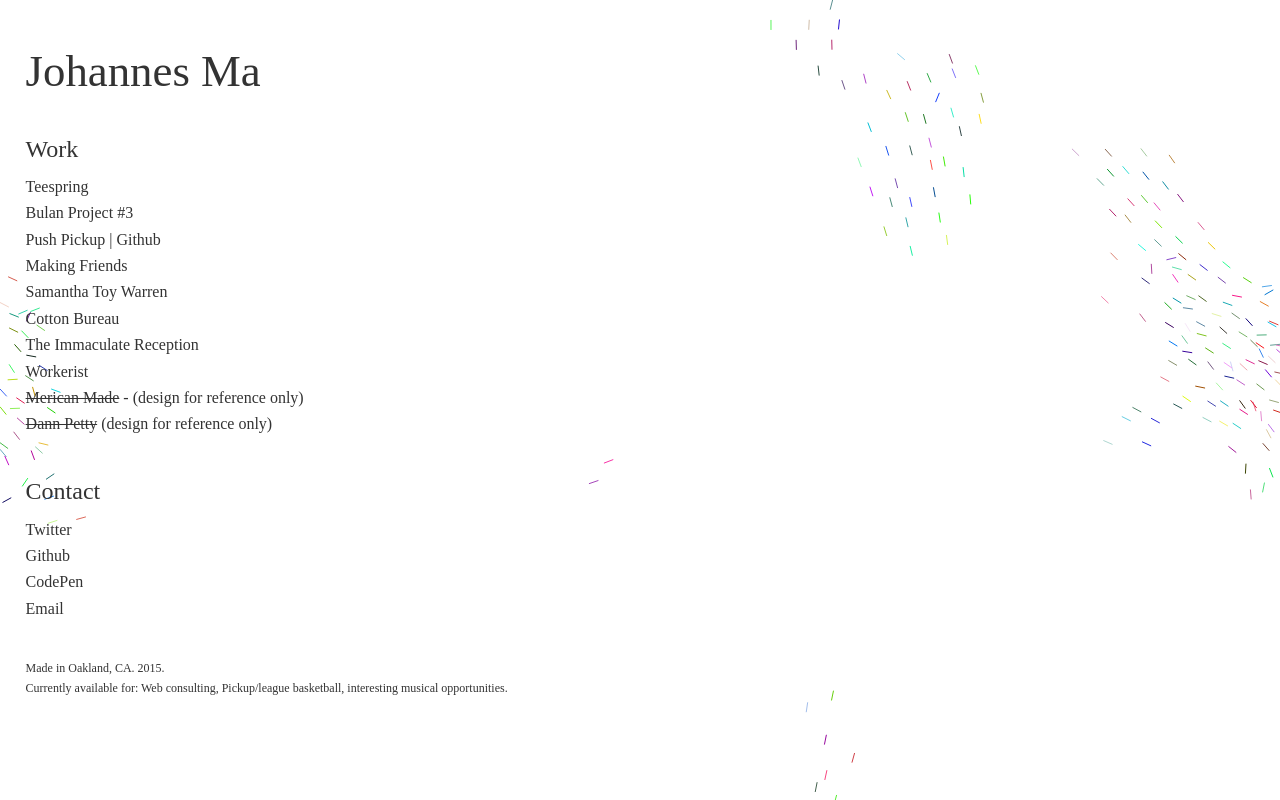
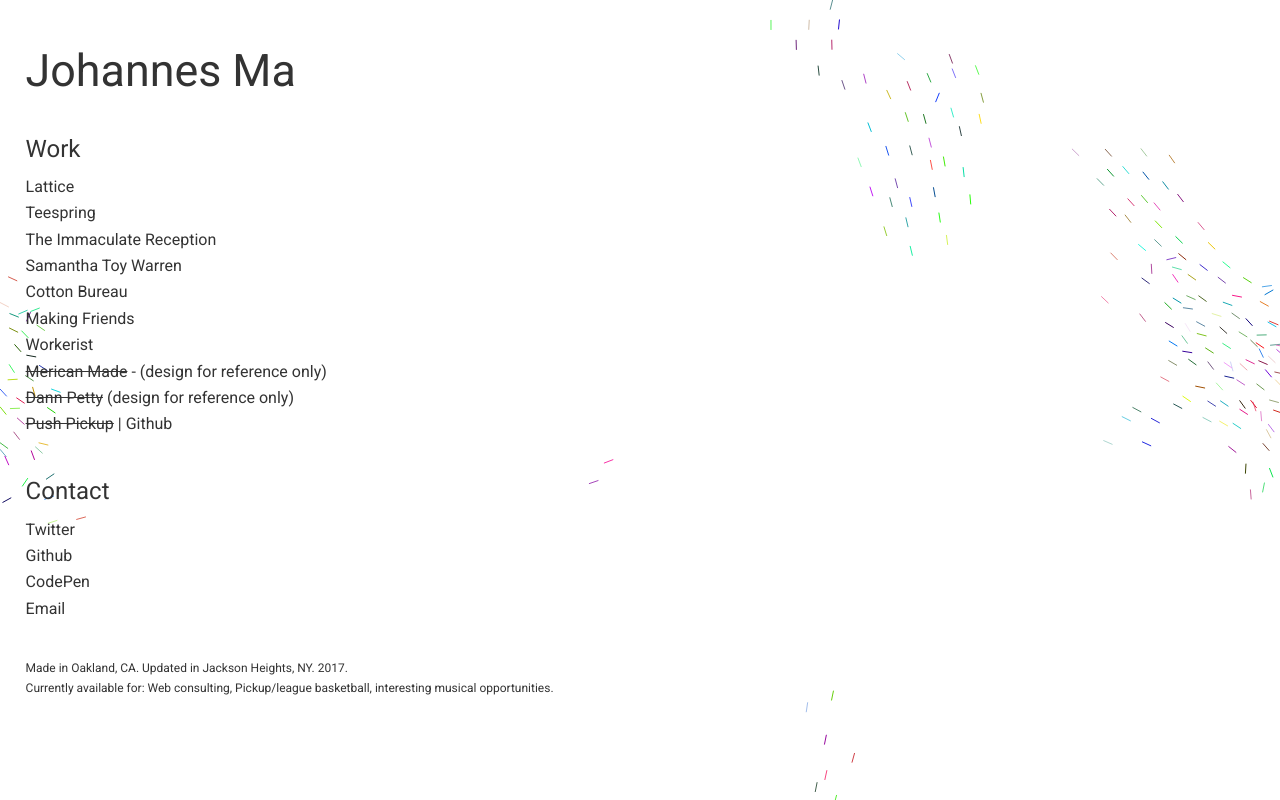
Before and after one commit to johannesma/johannesma.com, a PHP site: page / in a window 1280 px wide. Run offline with PHP 8.4, Linux system fonts and the light colour scheme; some libraries are stand-ins or nearby versions.

Commit message:
2017 update

```diff
--- a/css/style.css
+++ b/css/style.css
@@ -8,7 +8,7 @@
 
 html { background: #fdfafa; font-size: 100%; overflow-y: scroll; -webkit-text-size-adjust: 100%; -ms-text-size-adjust: 100%; }
 body { margin: 0; font-size: 16px; line-height: 1.4; }
-body, button, input, select, textarea { font-family: "adelle", serif; color: #333; text-rendering: optimizeLegibility; }
+body, button, input, select, textarea { font-family: "roboto", sans-serif; color: #333; text-rendering: optimizeLegibility; }
 
 ::-moz-selection { background: #ebebeb; color: #333; text-shadow: none; }
 ::selection { background: #ebebeb; color: #333; text-shadow: none; }
--- a/index.html
+++ b/index.html
@@ -6,8 +6,9 @@
 	<title>Johannes Ma | Web Developer</title>
 	<meta content="Johannes Ma - San Francisco" name="author" />
 	<meta content="Copyright (c) 2015" name="copyright" />
-	<meta content="Johannes, Ma, nice, person, San Francisco web developer, web, development, developer, design, designer, interaction, user, experience, information, architecture, wireframes, layouts, templates, fun, San Francisco, Pittsburgh, html5, css, php, drupal, wordpress, some, other, things, this, is, lame" name="keywords" />
-	<meta content="width=device-width,initial-scale=1" name="viewport" /><script type="text/javascript" src="http://use.typekit.com/qdn6php.js"></script><script type="text/javascript">try{Typekit.load();}catch(e){}</script><!-- CSS concatenated and minified via ant build script-->
+	<meta content="Johannes, Ma, nice, person, web developer, web, development, developer, design, designer, interaction, user, experience, information, architecture, wireframes, layouts, templates, fun, San Francisco, Pittsburgh, html5, css, php, drupal, wordpress, some, other, things, this, is, lame" name="keywords" />
+	<meta content="width=device-width,initial-scale=1" name="viewport" />
+	<link href="https://fonts.googleapis.com/css?family=Roboto" rel="stylesheet">
 	<link href="css/style.css?v=697239" rel="stylesheet" /><!-- end CSS--><script src="js/libs/modernizr-2.0.6.min.js"></script>
 </head>
 <body>
@@ -21,16 +22,16 @@
 <h1>Work</h1>
 
 <ul>
+	<li><a href="http://latticehq.com" target="_blank">Lattice</a></li>
 	<li><a href="http://teespring.com" target="_blank">Teespring</a></li>
-	<li><a href="http://bulanproject.com" target="_blank">Bulan Project #3</a></li>
-	<li><a href="http://pushpickup.meteor.com/" target="_blank">Push Pickup</a> | <a href="https://github.com/pushpickup/pushpickup" target="_blank">Github</a></li>
-	<li><a href="http://makingfriendsapp.com" target="_blank">Making Friends</a></li>
+	<li><a href="http://theimmaculatereceptionfilm.com/" target="_blank">The Immaculate Reception</a></li>
 	<li><a href="http://samanthatoy.com" target="_blank">Samantha Toy Warren</a></li>
 	<li><a href="http://cottonbureau.com" target="_blank">Cotton Bureau</a></li>
-	<li><a href="http://theimmaculatereceptionfilm.com/" target="_blank">The Immaculate Reception</a></li>
+	<li><a href="http://makingfriendsapp.com" target="_blank">Making Friends</a></li>
 	<li><a href="http://workerist.com" target="_blank">Workerist</a></li>
 	<li><a href="https://www.behance.net/gallery/2094734/Merican-Made" target="_blank"><s>Merican Made</s> - (design for reference only)</a></li>
 	<li><a href="https://dribbble.com/shots/296427-the-dannpetty-com-holding-page" target="_blank"><s>Dann Petty</s> (design for reference only)</a></li>
+	<li><a href="http://pushpickup.meteor.com/" target="_blank"><s>Push Pickup</s></a> | <a href="https://github.com/pushpickup/pushpickup" target="_blank">Github</a></li>
 </ul>
 </section>
 
@@ -47,8 +48,7 @@
 </div>
 
 <footer>
-<p class="copy">Made in Oakland, CA. 2015.</p>
-
+<p class="copy">Made in Oakland, CA. Updated in Jackson Heights, NY. 2017.</p>
 <p class="status">Currently available for: Web consulting, Pickup/league basketball, interesting musical opportunities.</p>
 </footer>
 </div>
```
